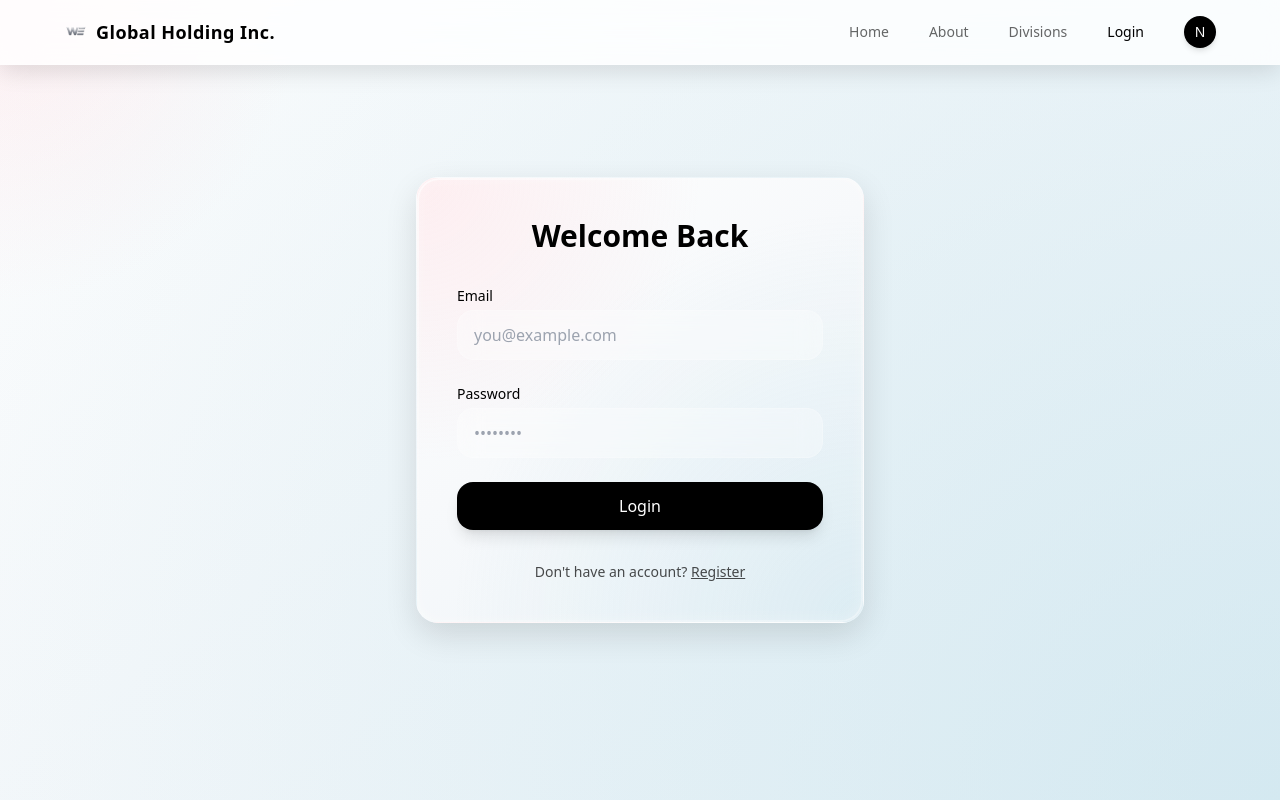
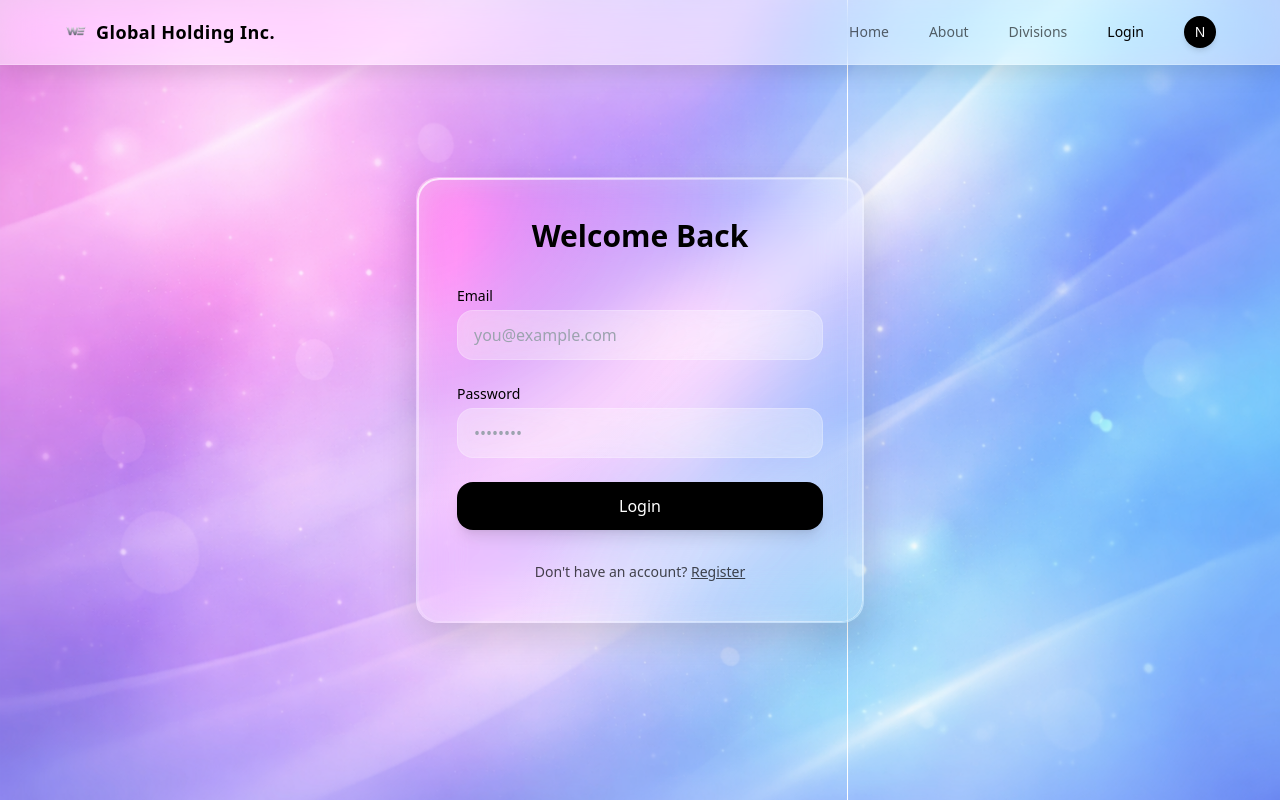
Before and after one commit to Adex0494/we-global-holding, a Next.js app: page /login in a window 1280 px wide. Built offline with nearby package versions, Linux system fonts and the light colour scheme.

Commit message:
Improving glassmorphism and adding background image

```diff
--- a/app/globals.css
+++ b/app/globals.css
@@ -25,7 +25,7 @@
 /* ================================== */
 
 .glass-navbar {
-  background: rgba(255, 255, 255, 0.8); /* balanced opacity */
+  background: rgba(255, 255, 255, 0.5); /* balanced opacity */
   border-bottom: 1px solid rgba(255, 255, 255, 0.22);
   backdrop-filter: blur(18px) saturate(140%);
   -webkit-backdrop-filter: blur(18px) saturate(140%);
@@ -41,48 +41,52 @@
   border-radius: 22px;
   overflow: hidden;
 
-  /* --- NORMAL STATE (pink-blue gradient) --- */
+  /* ─────────────────────────────
+     TRUE OPTICAL GLASS BASE
+     ───────────────────────────── */
   background: radial-gradient(
       circle at top left,
-      rgba(255, 182, 193, 0.22),
+      rgba(255, 182, 193, 0.18),
       transparent 45%
     ),
     radial-gradient(
       circle at bottom right,
-      rgba(173, 216, 230, 0.28),
-      transparent 65%
+      rgba(173, 216, 230, 0.22),
+      transparent 60%
     ),
-    linear-gradient(145deg, #fefefe 0%, #f7f9fb 45%, #eef4f8 100%);
+    rgba(255, 255, 255, 0.045);
 
-  border: 1px solid rgba(255, 255, 255, 0.32);
+  background-size: 120% 120%;
+  background-position: 0% 0%;
 
-  /* subtle internal glow + external soft shadow */
-  box-shadow: inset 0 0 18px rgba(255, 255, 255, 0.3),
-    0 12px 32px rgba(0, 0, 0, 0.12);
+  border: 1px solid rgba(255, 255, 255, 0.28);
 
-  backdrop-filter: blur(18px) saturate(140%);
-  -webkit-backdrop-filter: blur(18px) saturate(140%);
+  backdrop-filter: blur(22px) saturate(155%);
+  -webkit-backdrop-filter: blur(22px) saturate(155%);
 
-  transition: all 0.35s ease;
+  box-shadow: inset 0 1px 0 rgba(255, 255, 255, 0.35),
+    inset 0 0 24px rgba(255, 255, 255, 0.18), 0 14px 36px rgba(0, 0, 0, 0.14);
+
+  transition: backdrop-filter 0.35s ease, box-shadow 0.35s ease,
+    transform 0.35s ease, border-color 0.35s ease, background-position 0.6s ease;
 }
 
-/* ---------------------- */
-/*     BORDER GLOW        */
-/* ---------------------- */
+/* ─────────────────────────────
+   EDGE-LIT GLASS BORDER
+   ───────────────────────────── */
 .glass-card::before {
   content: '';
   position: absolute;
   inset: 0;
   pointer-events: none;
   border-radius: inherit;
-  padding: 2px;
+  padding: 1.5px;
 
-  /* Premium glossy border lighting */
   background: linear-gradient(
     135deg,
-    rgba(255, 255, 255, 0.6),
-    rgba(255, 255, 255, 0.15) 40%,
-    rgba(255, 255, 255, 0.35) 100%
+    rgba(255, 255, 255, 0.75),
+    rgba(255, 255, 255, 0.15) 45%,
+    rgba(255, 255, 255, 0.45)
   );
 
   -webkit-mask: linear-gradient(#fff 0 0) content-box, linear-gradient(#fff 0 0);
@@ -90,32 +94,72 @@
   mask-composite: exclude;
 }
 
-/* ----------------------------- */
-/*     HOVER: SILICONE MODE      */
-/* ----------------------------- */
-.glass-card:hover {
-  /* Remove solid/gradient look – switch to real glass */
-  background: rgba(255, 255, 255, 0.1);
+/* ─────────────────────────────
+   REFRACTION + SHEEN LAYER
+   ───────────────────────────── */
+.glass-card::after {
+  content: '';
+  position: absolute;
+  inset: 0;
+  pointer-events: none;
+  border-radius: inherit;
 
-  border-color: rgba(255, 255, 255, 0.25);
+  background: linear-gradient(
+      to bottom,
+      rgba(255, 255, 255, 0.18),
+      rgba(255, 255, 255, 0.06) 35%,
+      transparent 60%
+    ),
+    radial-gradient(
+      circle at 30% 20%,
+      rgba(255, 255, 255, 0.15),
+      transparent 55%
+    );
 
-  backdrop-filter: blur(28px) saturate(180%);
-  -webkit-backdrop-filter: blur(28px) saturate(180%);
+  backdrop-filter: blur(18px);
+  -webkit-backdrop-filter: blur(18px);
 
-  box-shadow: inset 0 0 25px rgba(255, 255, 255, 0.38),
-    0 18px 48px rgba(0, 0, 0, 0.22);
-
-  transform: translateY(-3px);
+  opacity: 0;
+  transform: translateZ(0);
+  transition: opacity 0.35s ease, transform 0.6s ease;
 }
 
-/* -------------------------- */
-/*     HOVER BORDER GLOW      */
-/* -------------------------- */
+/* ─────────────────────────────
+   HOVER — TRUE GLASS DISTORTION
+   ───────────────────────────── */
+.glass-card:hover {
+  border-color: rgba(255, 255, 255, 0.38);
+
+  transform: translateY(-1px) scale(0.995);
+  backdrop-filter: blur(4px) saturate(150%);
+
+  box-shadow: inset 0 1px 0 rgba(255, 255, 255, 0.45),
+    inset 0 0 32px rgba(255, 255, 255, 0.28), 0 22px 56px rgba(0, 0, 0, 0.22);
+
+  transform: translateY(-4px);
+
+  /* subtle light bending illusion */
+  background-position: 6% 4%;
+}
+
+/* Activate refraction layer */
+.glass-card:hover::after {
+  opacity: 1;
+  transform: translateY(-2px) scale(1.01);
+}
+
+/* Brighter edge glow on hover */
 .glass-card:hover::before {
   background: linear-gradient(
     135deg,
-    rgba(255, 255, 255, 0.85),
-    rgba(255, 255, 255, 0.25) 40%,
-    rgba(255, 255, 255, 0.45) 100%
+    rgba(255, 255, 255, 0.9),
+    rgba(255, 255, 255, 0.25) 45%,
+    rgba(255, 255, 255, 0.55)
   );
 }
+
+/* Optional press feedback */
+.glass-card:active {
+  transform: translateY(-1px) scale(0.995);
+  backdrop-filter: blur(36px) saturate(160%);
+}
--- a/app/layout.tsx
+++ b/app/layout.tsx
@@ -18,10 +18,23 @@ export default function RootLayout({
 }) {
   return (
     <html lang="en">
-      <body className="bg-we-silver text-black min-h-screen">
+      <body className="relative min-h-screen text-black">
+        {/* Global Background */}
+        <div className="fixed inset-0 -z-10">
+          {/* Background image */}
+          <div
+            className="absolute inset-0 bg-cover bg-center bg-no-repeat"
+            style={{ backgroundImage: "url('/bgPastel.png')" }}
+          />
+
+          {/* Gradient overlay */}
+          <div className="absolute inset-0 bg-we-silver/80" />
+        </div>
+
+        {/* App content */}
         <StyledComponentsRegistry>
           <Navbar />
-          <div>{children}</div>
+          {children}
         </StyledComponentsRegistry>
       </body>
     </html>
--- a/app/page.tsx
+++ b/app/page.tsx
@@ -18,6 +18,7 @@ export default function HomePage() {
         <Link
           href="/divisions"
           className="
+    glass-card
     group
     mt-8 inline-flex items-center justify-center
     px-10 py-3 rounded-full font-semibold text-black
@@ -69,7 +70,7 @@ export default function HomePage() {
               <Link
                 key={division.id}
                 href="/divisions"
-                className="group glass-card p-8 transition-all hover:-translate-y-1"
+                className="group glass-card p-8 transition-all"
               >
                 {/* Icon */}
                 <div className="mb-4 inline-flex p-3 rounded-xl bg-black/5">
```
Also changed, not shown: public/bgPastel.png (added).
